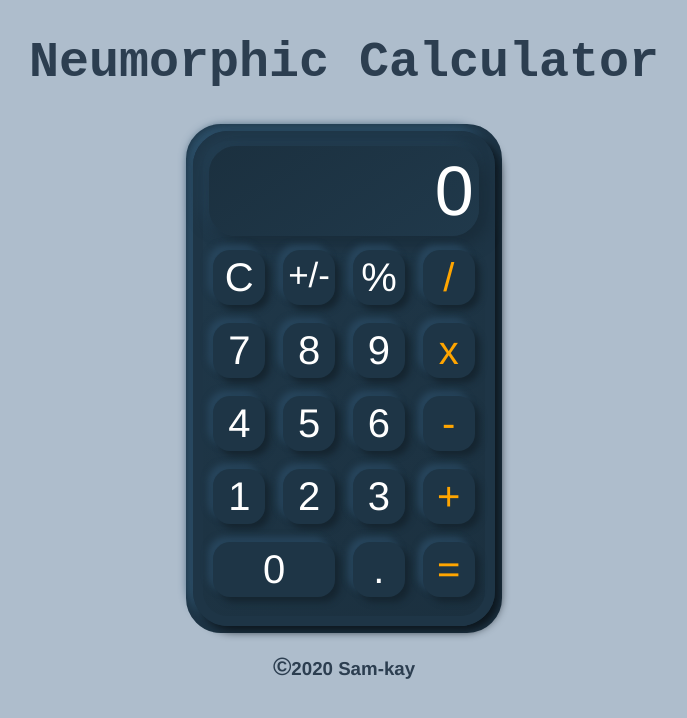
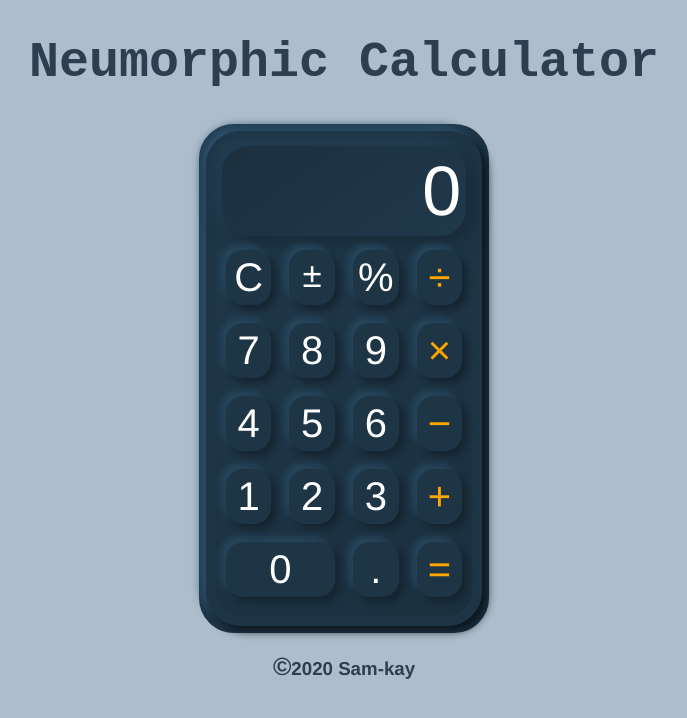
Before and after one commit to Sam-kayode/vue-js-calculator-modified, a Vue app: page / in a window 1280 px wide. Shown: the top 718 px of the page, without its empty margins (296-983 px from the left). Built offline with nearby package versions, Linux system fonts and the light colour scheme.

Commit message:
math operator html code

```diff
--- a/src/components/calculator.vue
+++ b/src/components/calculator.vue
@@ -3,24 +3,24 @@
     <div class="calculator">
       <div class="display">{{current || 0}}</div>
       <div class="btn" v-on:click="clear">C</div>
-      <div class="btn change-sign" v-on:click="sign">+/-</div>
-      <div class="btn" v-on:click="percent">%</div>
-      <div class="btn operator" v-on:click="divide">/</div>
+      <div class="btn change-sign" v-on:click="sign">&plusmn;</div>
+      <div class="btn" v-on:click="percent">&percnt;</div>
+      <div class="btn operator" v-on:click="divide">&divide;</div>
       <div class="btn" v-on:click="append('7')">7</div>
       <div class="btn" v-on:click="append('8')">8</div>
       <div class="btn" v-on:click="append('9')">9</div>
-      <div class="btn operator" v-on:click="times">x</div>
+      <div class="btn operator" v-on:click="times">&times;</div>
       <div class="btn" v-on:click="append('4')">4</div>
       <div class="btn" v-on:click="append('5')">5</div>
       <div class="btn" v-on:click="append('6')">6</div>
-      <div class="btn operator" v-on:click="minus">-</div>
+      <div class="btn operator" v-on:click="minus">&minus;</div>
       <div class="btn" v-on:click="append('1')">1</div>
       <div class="btn" v-on:click="append('2')">2</div>
       <div class="btn" v-on:click="append('3')">3</div>
-      <div class="btn operator" v-on:click="add">+</div>
+      <div class="btn operator" v-on:click="add">&plus;</div>
       <div class="btn" id="zero" v-on:click="append('0')">0</div>
       <div class="btn" v-on:click="dot">.</div>
-      <div class="btn operator" v-on:click="equal">=</div>
+      <div class="btn operator" v-on:click="equal">&equals;</div>
     </div>
   </div>
 </template>
```
